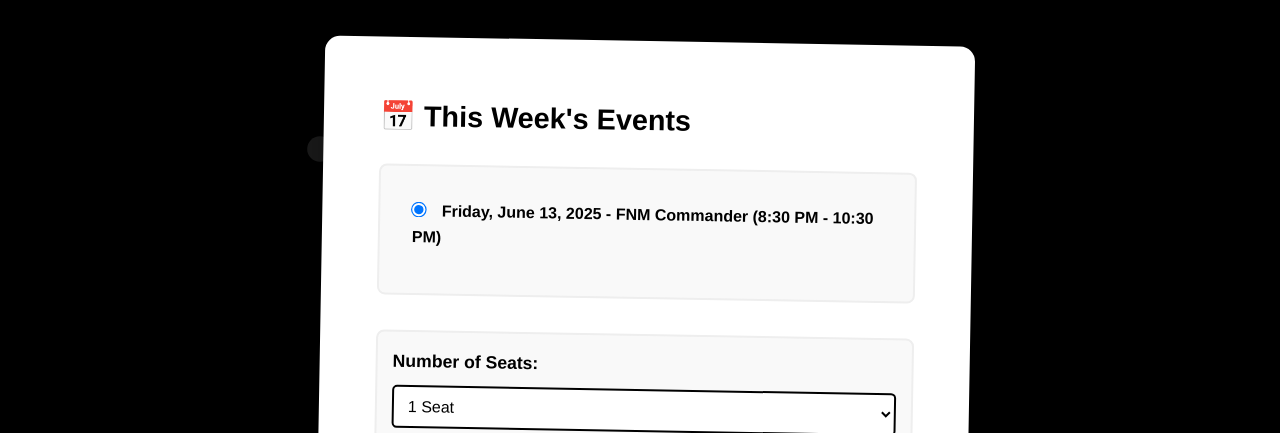
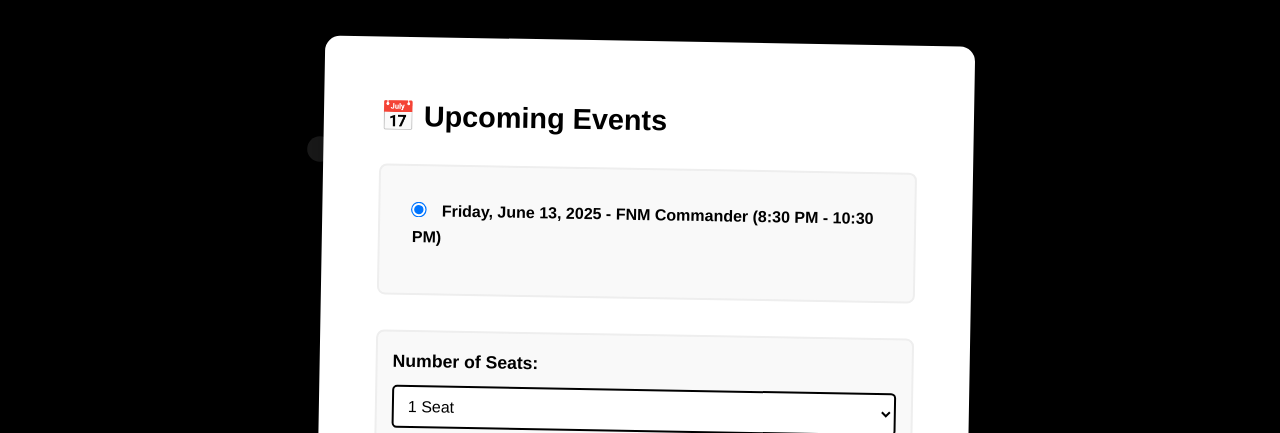
Before and after one commit to doctordjphd/FNM-3, a plain HTML site: page index.html in a window 1280 px wide. Shown: the part 367-800 px from the top of the page. Drawn offline with Linux system fonts and the light colour scheme.

Commit message:
Update index.html

```diff
--- a/index.html
+++ b/index.html
@@ -549,7 +549,7 @@
 
             <div class="reservation-card">
                 <h3 class="card-title">
-                  📅 This Week's Events
+                  📅 Upcoming Events
                 </h3>
                 <p style="margin-bottom: 20px; font-size: 0.95rem; color: #555; font-style: italic;">
                 </p>
```
